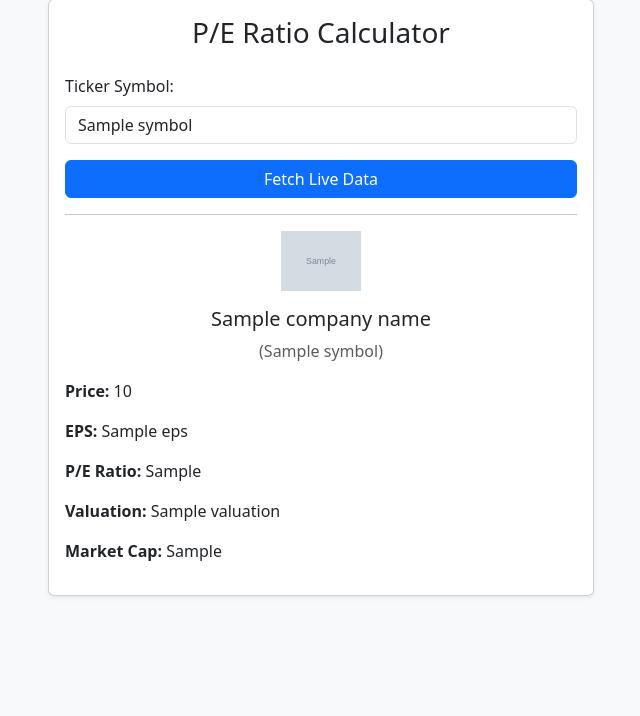
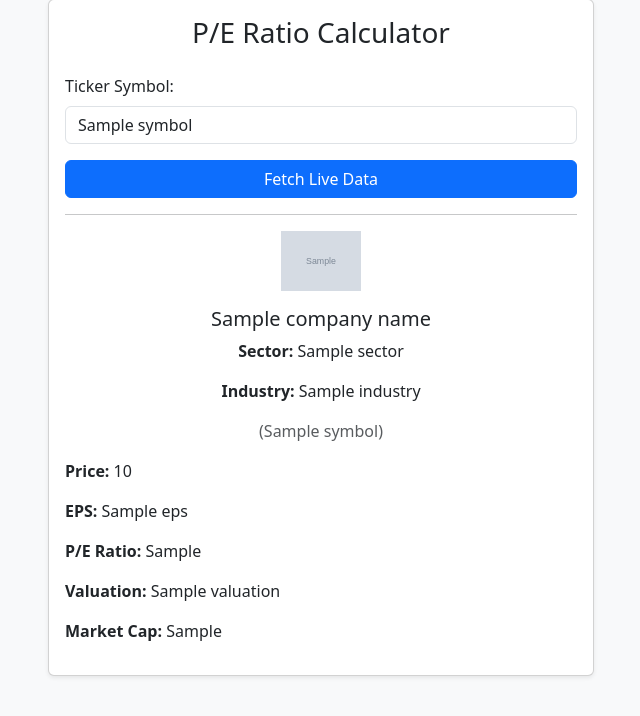
Before and after one commit to Skulk2Fade/pe-ratio-app, a Flask app: template templates/index.html in a window 1280 px wide. Shown: the part 49-765 px from the top of the page, without its empty margins (319-959 px from the left). Run offline with Flask 3, Linux system fonts and the light colour scheme; the template is opened without the code that fills it: most values are stand-ins (such as "Sample title", 1, 10 or a date in 2020); grey boxes marked "Sample" are stand-in pictures.

Commit message:
Add industry and sector to stock profile output

```diff
--- a/app.py
+++ b/app.py
@@ -25,31 +25,35 @@ def get_stock_data(symbol):
         quote_response = requests.get(quote_url, timeout=10)
         quote_data = quote_response.json()
         if not isinstance(quote_data, list) or len(quote_data) == 0:
-            return None, None, None, None, None, None
+            return None, None, None, None, None, None, None, None
         quote = quote_data[0]
 
-        # Get profile data (logo + company name)
+        # Get profile data
         profile_response = requests.get(profile_url, timeout=10)
         profile_data = profile_response.json()
         profile = profile_data[0] if isinstance(profile_data, list) and len(profile_data) > 0 else {}
 
         name = profile.get("companyName", "")
         logo_url = profile.get("image", "")
+        sector = profile.get("sector", "")
+        industry = profile.get("industry", "")
 
         price = quote.get("price")
         eps = quote.get("eps")
         market_cap = format_market_cap(quote.get("marketCap"))
 
-        return name, logo_url, price, eps, market_cap
+        return name, logo_url, sector, industry, price, eps, market_cap
     except Exception as e:
         print(f"API error: {e}")
-        return None, None, None, None, None, None
+        return None, None, None, None, None, None, None
 
 @app.route("/", methods=["GET", "POST"])
 def index():
     symbol = ""
     company_name = ""
     logo_url = ""
+    sector = ""
+    industry = ""
     price = ""
     eps = ""
     market_cap = ""
@@ -59,7 +63,7 @@ def index():
 
     if request.method == "POST":
         symbol = request.form.get("ticker").strip().upper()
-        company_name, logo_url, price, eps, market_cap = get_stock_data(symbol)
+        company_name, logo_url, sector, industry, price, eps, market_cap = get_stock_data(symbol)
 
         if price is None or eps is None:
             error_message = "Ticker not found or unsupported by data provider."
@@ -76,7 +80,8 @@ def index():
                 pe_ratio = "EPS is zero"
 
     return render_template("index.html", symbol=symbol, company_name=company_name,
-                           logo_url=logo_url, price=price, eps=eps, pe_ratio=pe_ratio,
+                           logo_url=logo_url, sector=sector, industry=industry,
+                           price=price, eps=eps, pe_ratio=pe_ratio,
                            valuation=valuation, market_cap=market_cap,
                            error_message=error_message)
 
--- a/templates/index.html
+++ b/templates/index.html
@@ -36,7 +36,13 @@
                                 {% if company_name %}
                                     <h5>{{ company_name }}</h5>
                                 {% endif %}
-                                <p class="text-muted">({{ symbol }})</p>
+                                {% if sector %}
+                                    <p><strong>Sector:</strong> {{ sector }}</p>
+                                {% endif %}
+                                {% if industry %}
+                                    <p><strong>Industry:</strong> {{ industry }}</p>
+                                {% endif %}
+                                                                <p class="text-muted">({{ symbol }})</p>
                             </div>
                             <p><strong>Price:</strong> {{ price }}</p>
                             <p><strong>EPS:</strong> {{ eps }}</p>
```
